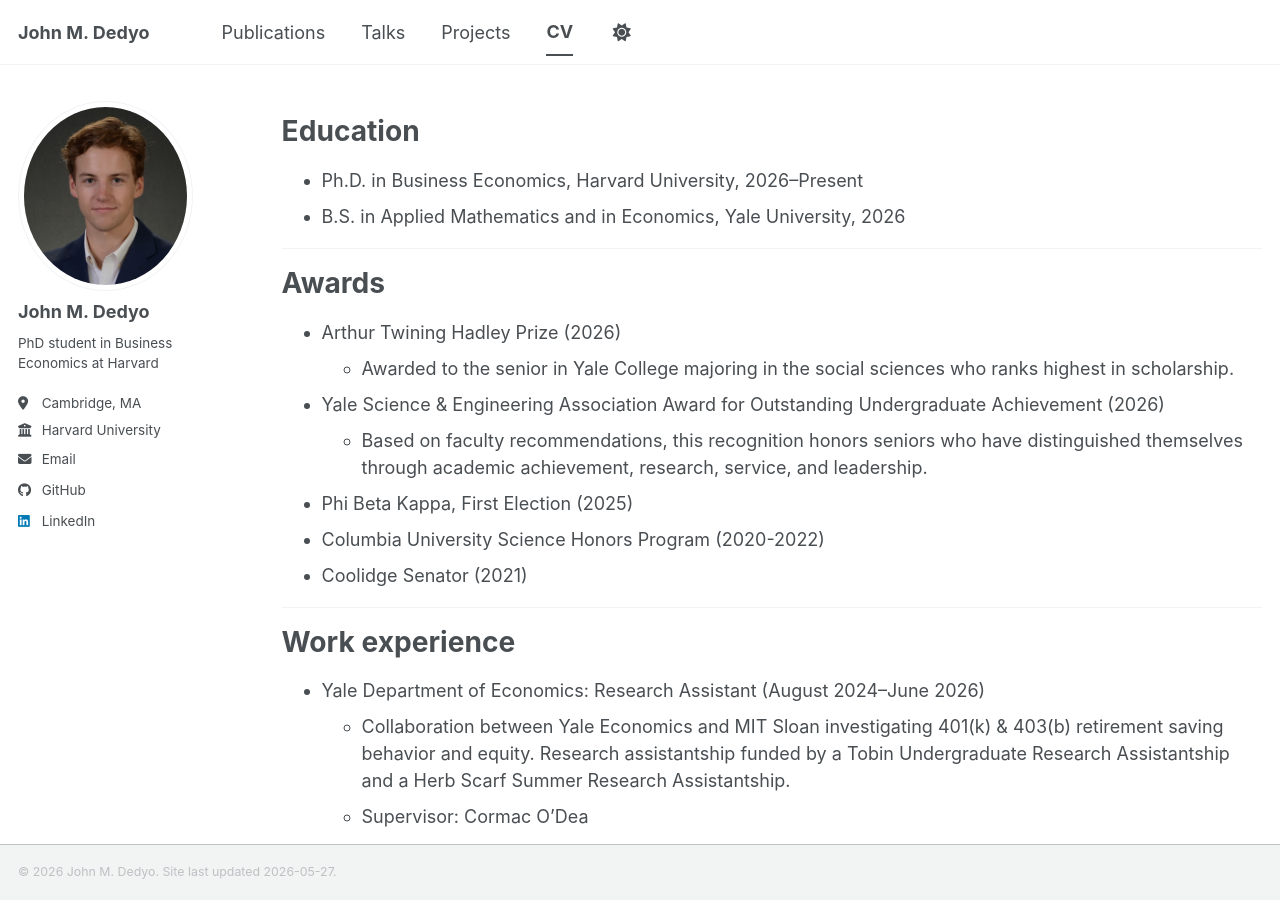
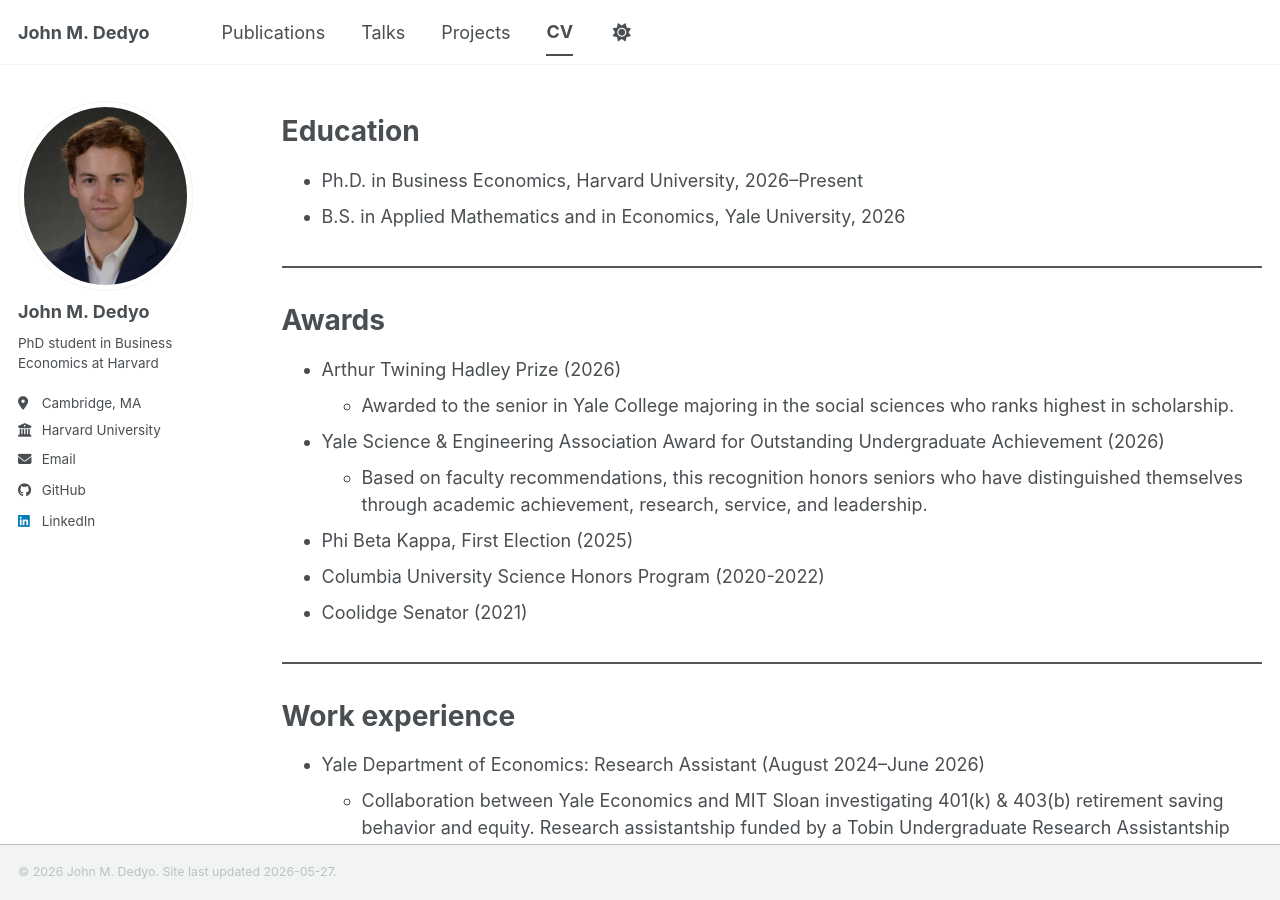
Before and after one commit to johndedyo/johndedyo.github.io, a Jekyll site: the page built from _pages/cv.md, in a window 1280 px wide and 900 px high. Built offline with Jekyll 4.4.1, drawn with Linux system fonts in a browser that asks for light colours; a script bundle is joined from its source files by our own code; library files that are not in the unit come from our copies.

Commit message:
Modify horizontal rule style in cv.md
Updated horizontal rule styling in CV markdown.

```diff
--- a/_pages/cv.md
+++ b/_pages/cv.md
@@ -14,7 +14,7 @@
 * Ph.D. in Business Economics, Harvard University, 2026--Present
 * B.S. in Applied Mathematics and in Economics, Yale University, 2026
 
-<hr>
+<hr style="border: none; height: 2px; background-color: #555; margin: 2em 0;">
 
 Awards
 ======
@@ -26,7 +26,7 @@
 * Columbia University Science Honors Program (2020-2022)
 * Coolidge Senator (2021)
 
-<hr>
+<hr style="border: none; height: 2px; background-color: #555; margin: 2em 0;">
 
 Work experience
 ======
@@ -43,7 +43,7 @@
   * Awarded the Yale College Dean’s Research Fellowship in the Sciences, fully-funding original research leveraging a novel optimization framework for photonic design, with implications for the design of optical computing devices.
   * Supervisor: Owen D. Miller
 
-<hr>
+<hr style="border: none; height: 2px; background-color: #555; margin: 2em 0;">
 
 Publications
 ======
@@ -51,7 +51,7 @@
     {% include archive-single-cv.html %}
   {% endfor %}</ul>
 
-<hr>
+<hr style="border: none; height: 2px; background-color: #555; margin: 2em 0;">
 
 Talks
 ======
```
